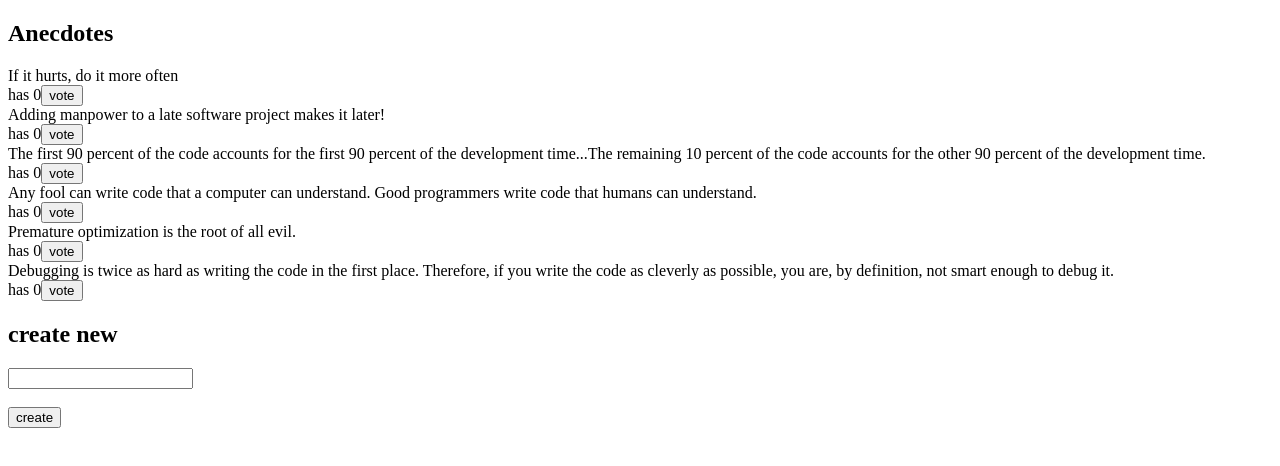
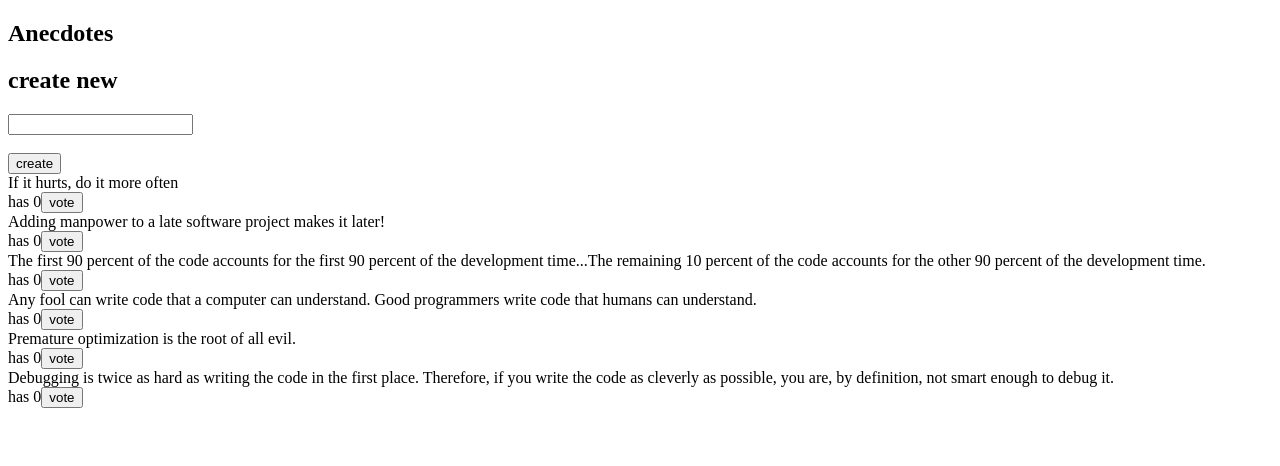
Before and after one commit to MelinaAH/fullstack-part6, a React (Create React App) app in the folder redux-anecdotes/: page / in a window 1280 px wide. Shown: the top 466 px of the page. Built offline with nearby package versions, Linux system fonts and the light colour scheme.

Commit message:
6.8 step6 done

```diff
--- a/redux-anecdotes/src/App.js
+++ b/redux-anecdotes/src/App.js
@@ -1,34 +1,14 @@
-import { useSelector, useDispatch } from 'react-redux';
-import { addVote } from './reducers/anecdoteReducer';
 import AnecdoteForm from './components/AnecdoteForm';
+import AnecdoteList from './components/AnecdoteList';
 
 const App = () => {
-  const anecdotes = useSelector(state =>
-    state.sort((a, b) => b.votes - a.votes));
-  const dispatch = useDispatch();
-
-  const vote = (id) => {
-    console.log('vote', id);
-    dispatch(addVote(id));
-  };
-
   return (
     <div>
       <h2>Anecdotes</h2>
-      {anecdotes.map(anecdote =>
-        <div key={anecdote.id}>
-          <div>
-            {anecdote.content}
-          </div>
-          <div>
-            has {anecdote.votes}
-            <button onClick={() => vote(anecdote.id)}>vote</button>
-          </div>
-        </div>
-      )}
       <AnecdoteForm />
+      <AnecdoteList />
     </div>
   )
-}
+};
 
-export default App
+export default App;
--- /dev/null
+++ b/redux-anecdotes/src/components/AnecdoteList.js
@@ -0,0 +1,32 @@
+import { useSelector, useDispatch } from 'react-redux';
+import { addVote } from '../reducers/anecdoteReducer';
+
+const AnecdoteList = () => {
+  const anecdotes = useSelector(state =>
+    state.sort((a, b) => b.votes - a.votes));
+
+  const dispatch = useDispatch();
+
+  const vote = (id) => {
+    console.log('vote', id);
+    dispatch(addVote(id));
+  };
+
+  return (
+    <div>
+      {anecdotes.map(anecdote =>
+        <div key={anecdote.id}>
+          <div>
+            {anecdote.content}
+          </div>
+          <div>
+            has {anecdote.votes}
+            <button onClick={() => vote(anecdote.id)}>vote</button>
+          </div>
+        </div>
+      )}
+    </div>
+  )
+};
+
+export default AnecdoteList;
```
